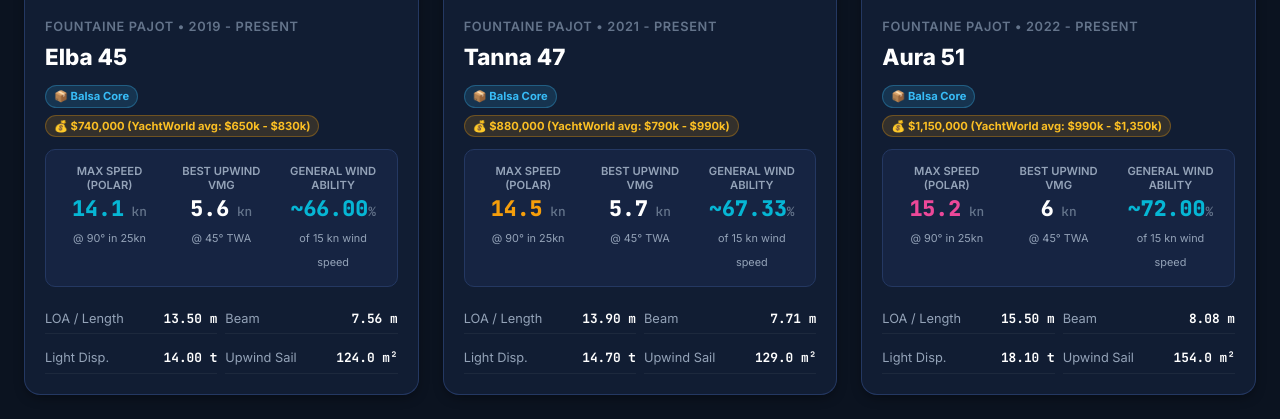
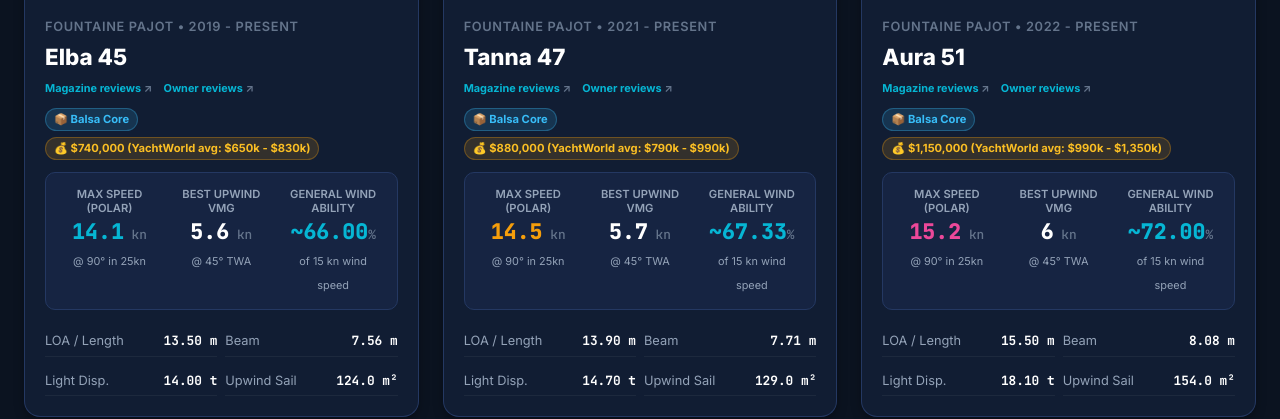
Before and after one commit to SweetAsNZ/ComparePerformance, a plain HTML site: page index.html in a window 1280 px wide. Shown: the part 453-872 px from the top of the page. Drawn offline with Linux system fonts and the light colour scheme.

Commit message:
Add review links for catamarans and update styles

```diff
--- a/app.js
+++ b/app.js
@@ -648,6 +648,9 @@
       const coreBadge = boat.coreCategory || "Balsa / Foam";
       const marketPrice = boat.avgMarketPrice || boat.priceEstimate || "Contact Dealer";
       const heroImage = normalizeBoatImage(boat.image, index);
+      const reviewQuery = `${boat.manufacturer} ${boat.name} catamaran review`;
+      const magazineReviewsUrl = `https://www.google.com/search?q=${encodeURIComponent(`${reviewQuery} (site:yachtingworld.com OR site:sailmagazine.com OR site:multihullworld.com)`)}`;
+      const ownerReviewsUrl = `https://www.google.com/search?q=${encodeURIComponent(`${reviewQuery} owner experience forum`)}`;
 
       const card = document.createElement('div');
       card.className = `boat-hero-card boat${bIdx}`;
@@ -659,6 +662,10 @@
         <div class="boat-hero-body">
           <div class="boat-builder-name">${boat.manufacturer} • ${boat.year}</div>
           <h2 class="boat-model-name">${boat.name}</h2>
+          <div class="boat-review-links" aria-label="Review links">
+            <a href="${magazineReviewsUrl}" target="_blank" rel="noopener noreferrer">Magazine reviews</a>
+            <a href="${ownerReviewsUrl}" target="_blank" rel="noopener noreferrer">Owner reviews</a>
+          </div>
 
           <!-- Core Construction & Market Price Chips -->
           <div style="display: flex; gap: 0.4rem; flex-wrap: wrap; margin-bottom: 0.75rem;">
--- a/index.html
+++ b/index.html
@@ -11,7 +11,7 @@
   <link rel="preconnect" href="https://fonts.gstatic.com" crossorigin>
   <link href="https://fonts.googleapis.com/css2?family=Inter:wght@400;500;600;700;800;900&family=JetBrains+Mono:wght@500;700;800&display=swap" rel="stylesheet">
 
-  <link rel="stylesheet" href="styles.css?v=2026-09-15-2">
+  <link rel="stylesheet" href="styles.css?v=2026-09-15-3">
 </head>
 <body>
 
@@ -546,6 +546,6 @@
   <!-- Scripts -->
   <script src="data.js?v=2026-09-14-1"></script>
   <script src="calculations.js?v=2026-09-15-5"></script>
-  <script src="app.js?v=2026-09-15-18"></script>
+  <script src="app.js?v=2026-09-15-19"></script>
 </body>
 </html>
--- a/styles.css
+++ b/styles.css
@@ -328,6 +328,31 @@
   font-weight: 800;
   margin-bottom: 0.75rem;
   color: #fff;
+}
+
+.boat-review-links {
+  display: flex;
+  flex-wrap: wrap;
+  gap: 0.7rem;
+  margin: -0.35rem 0 0.75rem;
+  font-size: 0.68rem;
+  font-weight: 700;
+}
+
+.boat-review-links a {
+  color: var(--brand-cyan);
+  text-decoration: none;
+}
+
+.boat-review-links a::after {
+  content: ' ↗';
+  color: var(--text-muted);
+}
+
+.boat-review-links a:hover,
+.boat-review-links a:focus-visible {
+  color: #fff;
+  text-decoration: underline;
 }
 
 .hero-stats-banner {
```
